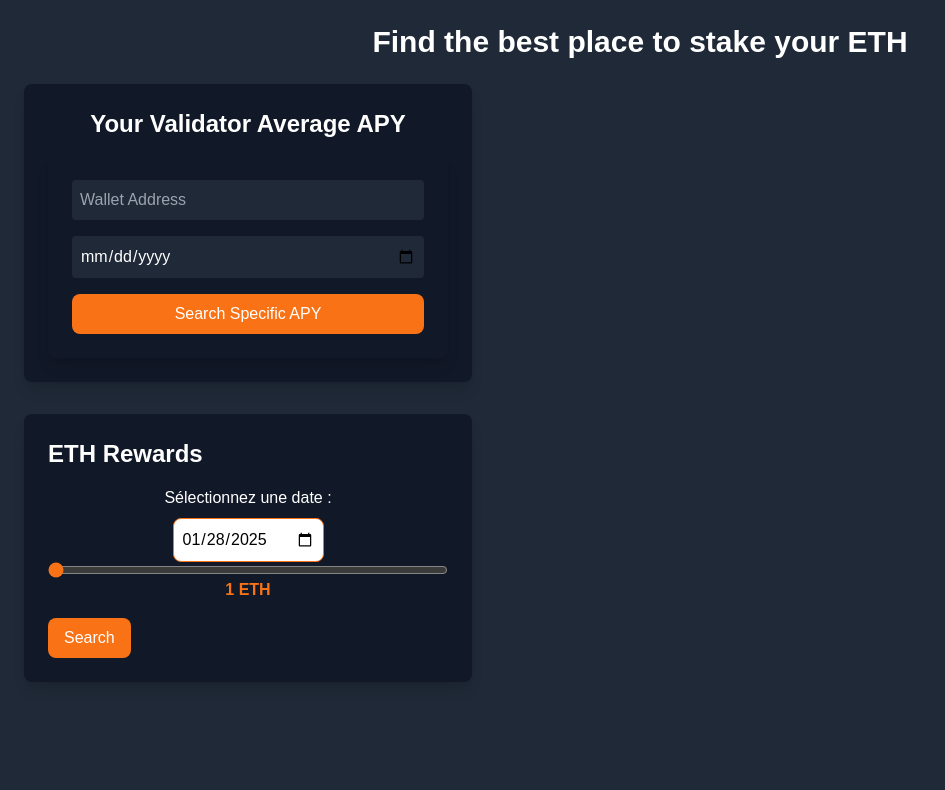
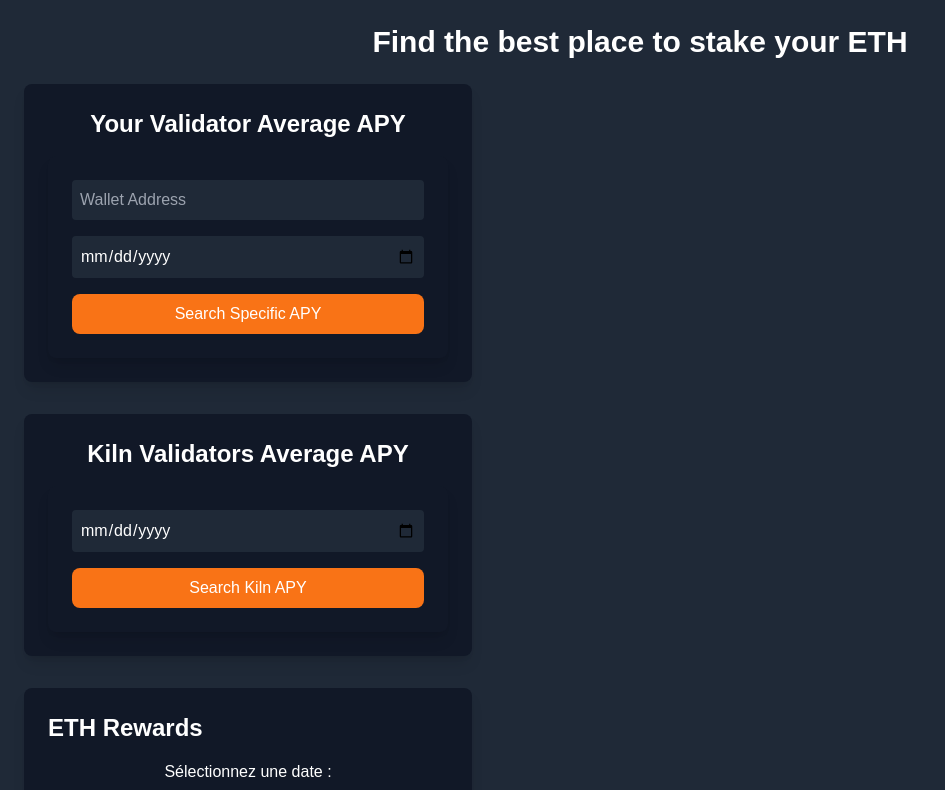
Before and after one commit to 18Wangu/Kiln_Hackathon, a Next.js app: page / in a window 1280 px wide. Shown: the top 790 px of the page, without its empty margins (0-945 px from the left). Built offline with nearby package versions, Linux system fonts and the light colour scheme.

Commit message:
ajout average apy kiln et comparateur entre validateur actuel vs kiln

```diff
--- /dev/null
+++ b/app/components/KilnApyCalculator.tsx
@@ -0,0 +1,27 @@
+// components/KilnApyCalculator.tsx
+import { useState } from "react";
+
+export default function KilnApyCalculator({
+  onSearch,
+}: {
+  onSearch: (date: string) => void;
+}) {
+  const [date, setDate] = useState("");
+
+  return (
+    <div className="bg-gray-900 p-6 rounded-lg shadow-lg w-full max-w-md">
+      <input
+        type="date"
+        value={date}
+        onChange={(e) => setDate(e.target.value)}
+        className="w-full p-2 rounded bg-gray-800 text-white mb-4"
+      />
+      <button
+        onClick={() => onSearch(date)}
+        className="bg-orange-500 text-white px-4 py-2 rounded-lg hover:bg-orange-600 transition w-full"
+      >
+        Search Kiln APY
+      </button>
+    </div>
+  );
+}
--- a/app/page.tsx
+++ b/app/page.tsx
@@ -1,7 +1,9 @@
+// app/page.tsx
 "use client";
 
 import { useState } from "react";
 import WalletInput from "./components/WalletInput";
+import KilnApyCalculator from "./components/KilnApyCalculator"; // Nouveau composant
 import Slider from "./components/Slider";
 import DatePicker from "./components/DatePicker";
 import Chart from "./components/Chart";
@@ -18,6 +20,9 @@ export default function Home() {
   const [kilnData, setKilnData] = useState<{ date: string; gross_apy: number }[]>([]);
   const [networkData, setNetworkData] = useState<{ date: string; gross_apy: number }[]>([]);
   const [ethPrice, setEthPrice] = useState(0);
+
+  // Nouveau state pour l'APY moyen de Kiln
+  const [kilnAverageApy, setKilnAverageApy] = useState<number | null>(null);
 
   // Fonction pour gérer la première recherche (APY)
   const handleSearchApy = async (wallet: string, date: string) => {
@@ -37,6 +42,35 @@ export default function Home() {
         const totalApy = result.data.reduce((sum: number, item: { gross_apy: number }) => sum + item.gross_apy, 0);
         const averageApy = totalApy / result.data.length;
         setAverageGrossApy(averageApy);
+      } else {
+        setError("No data found for the selected period");
+      }
+    } catch (error: unknown) {
+      console.error('Error fetching data:', error);
+      setError("Failed to fetch data");
+    } finally {
+      setLoading(false);
+    }
+  };
+
+  // Nouvelle fonction pour gérer la recherche de l'APY moyen de Kiln
+  const handleSearchKilnApy = async (date: string) => {
+    setLoading(true);
+    setError(null);
+    setKilnAverageApy(null);
+
+    try {
+      const response = await fetch(`/api/kiln?date=${date}&scope=kiln`);
+      if (!response.ok) {
+        throw new Error("Failed to fetch data");
+      }
+      const result = await response.json();
+
+      // Calcul de la moyenne des gross_apy
+      if (result.length > 0) {
+        const totalApy = result.reduce((sum: number, item: { gross_apy: number }) => sum + item.gross_apy, 0);
+        const averageApy = totalApy / result.length;
+        setKilnAverageApy(averageApy);
       } else {
         setError("No data found for the selected period");
       }
@@ -95,7 +129,7 @@ export default function Home() {
       <div className="container mx-auto">
         <h1 className="text-3xl font-bold mb-6 text-center">Find the best place to stake your ETH</h1>
 
-        {/* Première section : APY moyen */}
+        {/* Première section : APY moyen du wallet */}
         <div className="bg-gray-900 p-6 rounded-lg shadow-lg w-full max-w-md mb-8">
           <h2 className="text-2xl font-semibold mb-4 text-center">Your Validator Average APY</h2>
           <WalletInput onSearch={handleSearchApy} />
@@ -108,7 +142,30 @@ export default function Home() {
           )}
         </div>
 
-        {/* Deuxième section : ETH Rewards */}
+        {/* Deuxième section : APY moyen de Kiln */}
+        <div className="bg-gray-900 p-6 rounded-lg shadow-lg w-full max-w-md mb-8">
+          <h2 className="text-2xl font-semibold mb-4 text-center">Kiln Validators Average APY</h2>
+          <KilnApyCalculator onSearch={handleSearchKilnApy} />
+          {loading && <p className="mt-4">Loading...</p>}
+          {error && <p className="mt-4 text-red-500">{error}</p>}
+          {kilnAverageApy !== null && (
+            <div className="mt-6">
+              <p className="text-xl text-center">{kilnAverageApy.toFixed(4)}%</p>
+            </div>
+          )}
+        </div>
+
+        {/* Affichage de la différence entre les deux APY */}
+        {averageGrossApy !== null && kilnAverageApy !== null && (
+          <div className="bg-gray-900 p-6 rounded-lg shadow-lg w-full max-w-md mb-8">
+            <h2 className="text-2xl font-semibold mb-4 text-center">APY Difference</h2>
+            <p className="text-xl text-center">
+              {(averageGrossApy - kilnAverageApy).toFixed(4)}%
+            </p>
+          </div>
+        )}
+
+        {/* Troisième section : ETH Rewards */}
         <div className="bg-gray-900 p-6 rounded-lg shadow-lg w-full max-w-md">
           <h2 className="text-2xl font-semibold mb-4">ETH Rewards</h2>
           <DatePicker onDateChange={setDate} />
```
